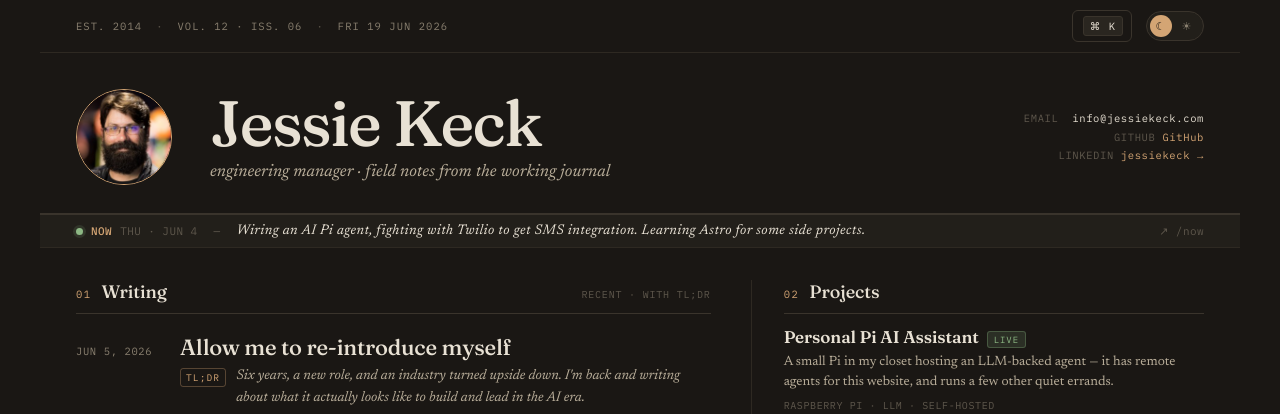
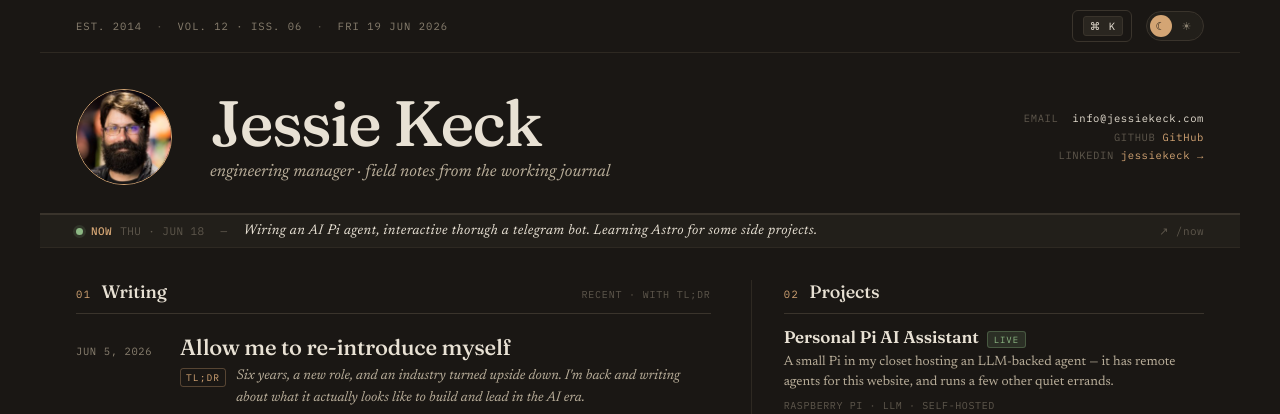
Before and after one commit to jkeck/jkeck.github.io, a Jekyll site: the page built from index.html, in a window 1280 px wide. Shown: the top 414 px of the page. Built offline with Jekyll 4.4.1, drawn with Linux system fonts in a browser that asks for light colours.

Commit message:
Update to now.yml

```diff
--- a/_data/now.yml
+++ b/_data/now.yml
@@ -1,6 +1,6 @@
 # Feeds the home page ticker — keep this short
-blurb: "Wiring an AI Pi agent, fighting with Twilio to get SMS integration. Learning Astro for some side projects."
-date: "THU · JUN 4"
+blurb: "Wiring an AI Pi agent, interactive thorugh a telegram bot. Learning Astro for some side projects."
+date: "THU · JUN 18"
 
 # Time-bound ticker overrides — active between start/end (ISO 8601, include timezone offset)
 # When active: home page bar scrolls this message; /now shows a live alert banner
@@ -31,7 +31,7 @@
 #   end:   "2026-06-30T23:59:00-07:00"
 
 # Now page content — edit sections below to update
-updated: "Jun 4, 2026"
+updated: "Jun 18, 2026"
 
 work: >
   Engineering manager at Ontra, leading a team building legal technology.
@@ -39,7 +39,7 @@
 
 building:
   - name: "Super Fancy Supper Club Website"
-    notes: "A fun website for a group of friends, mostly static, but working with PeerJS for live p2p features."
+    notes: "A fun website for a group of friends, mostly static, but working with PeerJS for live p2p voting features."
   - name: "AI Pi agent"
     notes: "Wiring a Raspberry Pi with an LLM agent layer, AI-Assistant, home dashboards, and improving via feedback loops."
 
```
